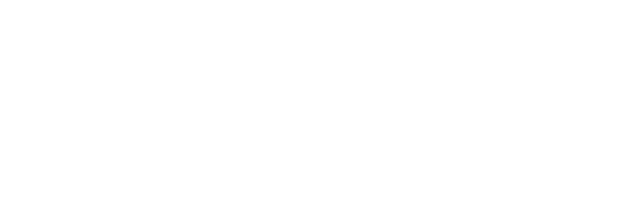
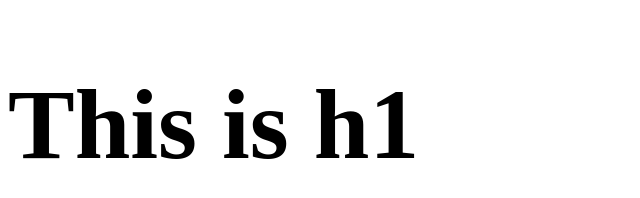
Before and after one commit to nibirjoydhar/Project, a plain HTML site: page index.html in a window 1280 px wide. Shown: the whole page, without its empty margins (0-640 px from the left). Drawn offline with Linux system fonts and the light colour scheme.

Commit message:
version 0.0.1

```diff
--- a/index.html
+++ b/index.html
@@ -6,6 +6,8 @@
     <title>Document</title>
 </head>
 <body>
+    <h1 style="font-size: 100px;">This is h1</h1>
+
 
 </body>
 </html>
```
